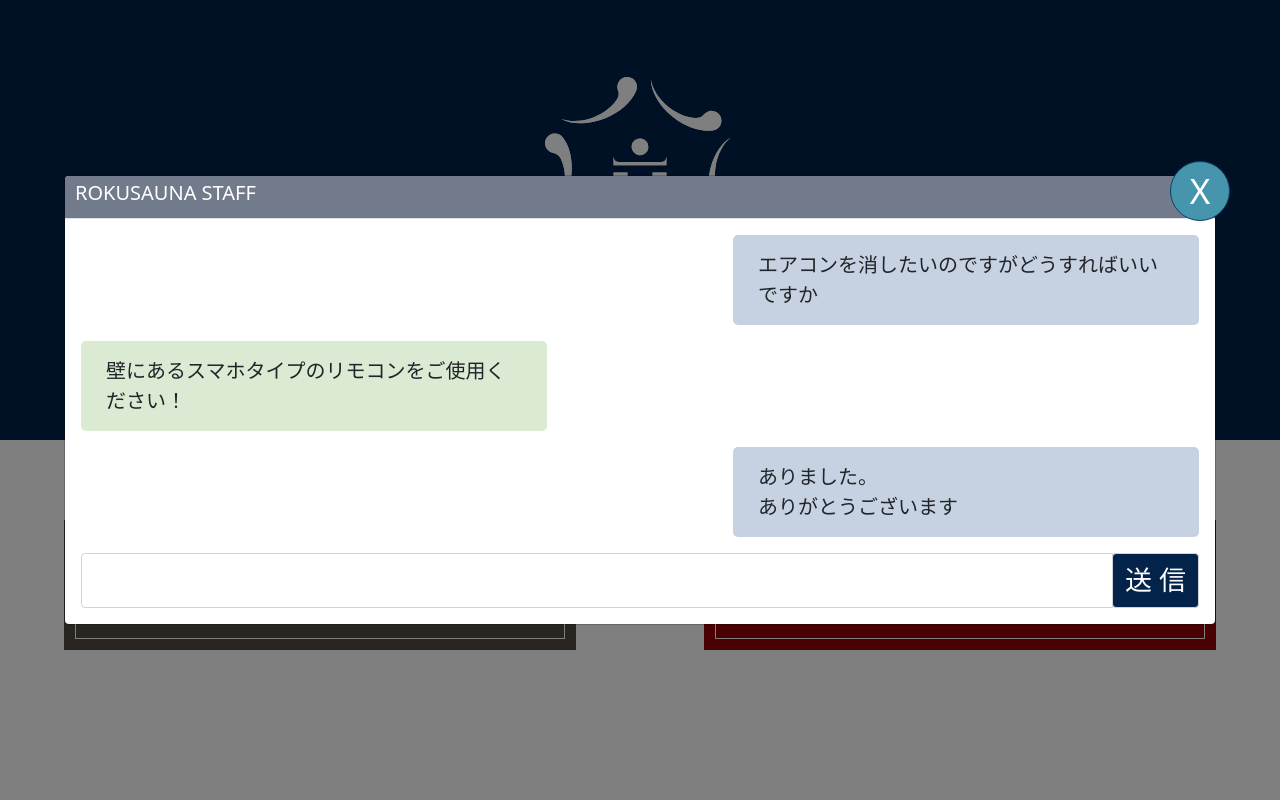
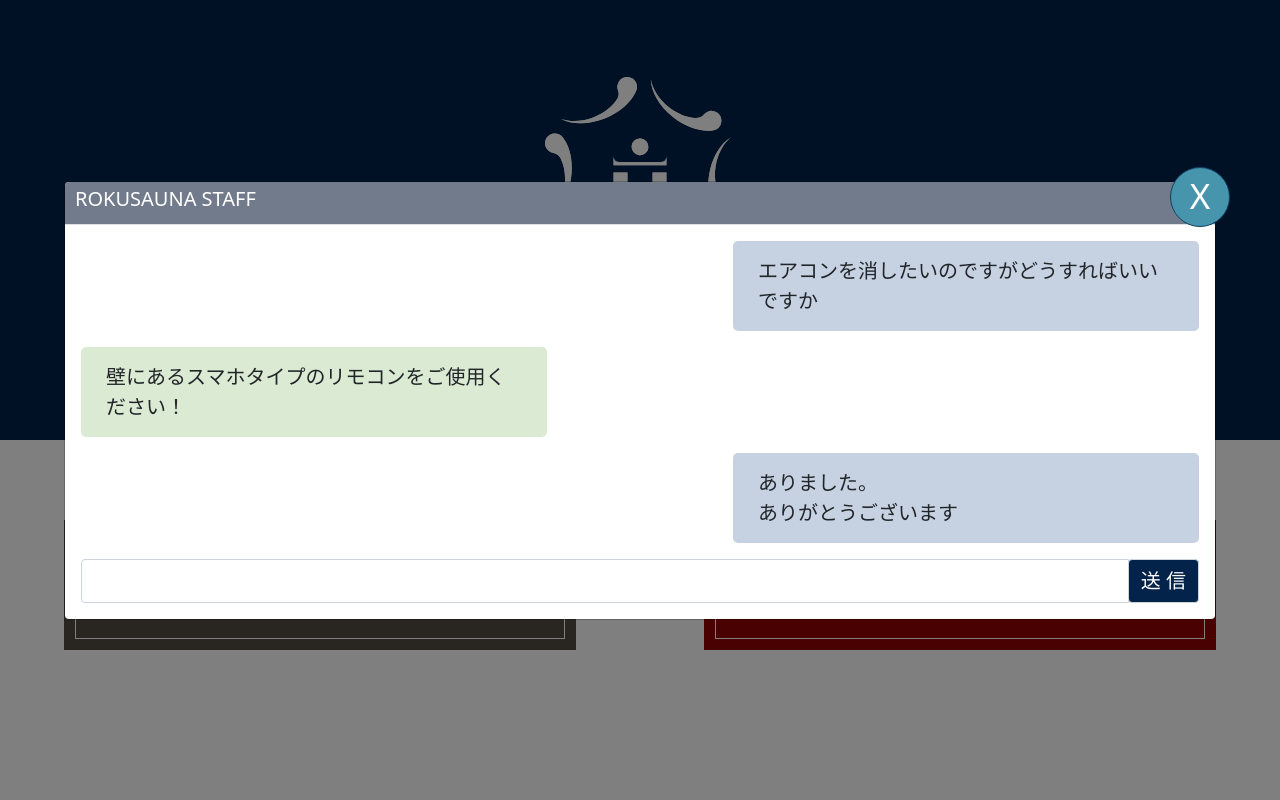
Before and after one commit to hungpp250795/django-audio-call-pwa, a Django app: page / in a window 1280 px wide, after a click on "チャット". Run offline with Django 3.2, Linux system fonts and the light colour scheme; some libraries are stand-ins or nearby versions.

Commit message:
[UI] NEW device test

```diff
--- a/call/templates/index.html
+++ b/call/templates/index.html
@@ -118,7 +118,7 @@
                         <div class="input-group">
                             <input type="text" class="form-control" name="message">
                             <div class="input-group-append">
-                              <span class="input-group-text font-27 send" id="basic-addon2">送 信</span>
+                              <span class="input-group-text send" id="basic-addon2">送 信</span>
                             </div>
                         </div>
                     </div>
--- a/call/templates/staff.html
+++ b/call/templates/staff.html
@@ -89,7 +89,7 @@
                             <div class="input-group">
                                 <input type="text" class="form-control" name="message">
                                 <div class="input-group-append">
-                                  <span class="input-group-text font-27 send" id="basic-addon2">送 信</span>
+                                  <span class="input-group-text send" id="basic-addon2">送 信</span>
                                 </div>
                             </div>
                         </div>
--- a/static/css/app.css
+++ b/static/css/app.css
@@ -1,6 +1,3 @@
-.font-27 {
-    font-size: 27px;
-}
 /* ========================== CONTAINER =========================== */
 .sk-container {
     position: fixed;
@@ -199,4 +196,5 @@ label {
 .send {
     background-color: #03234A;
     color: #FFFFFF;
+    font-size: 20px;
 }
```
